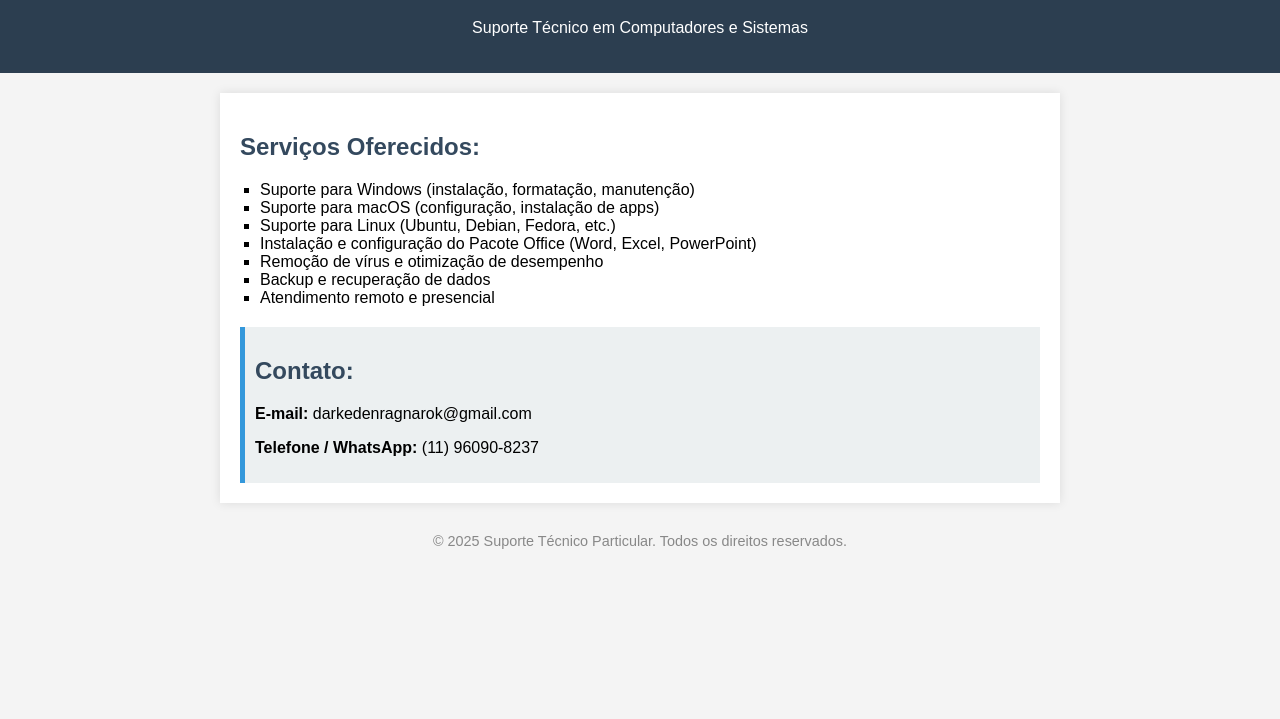
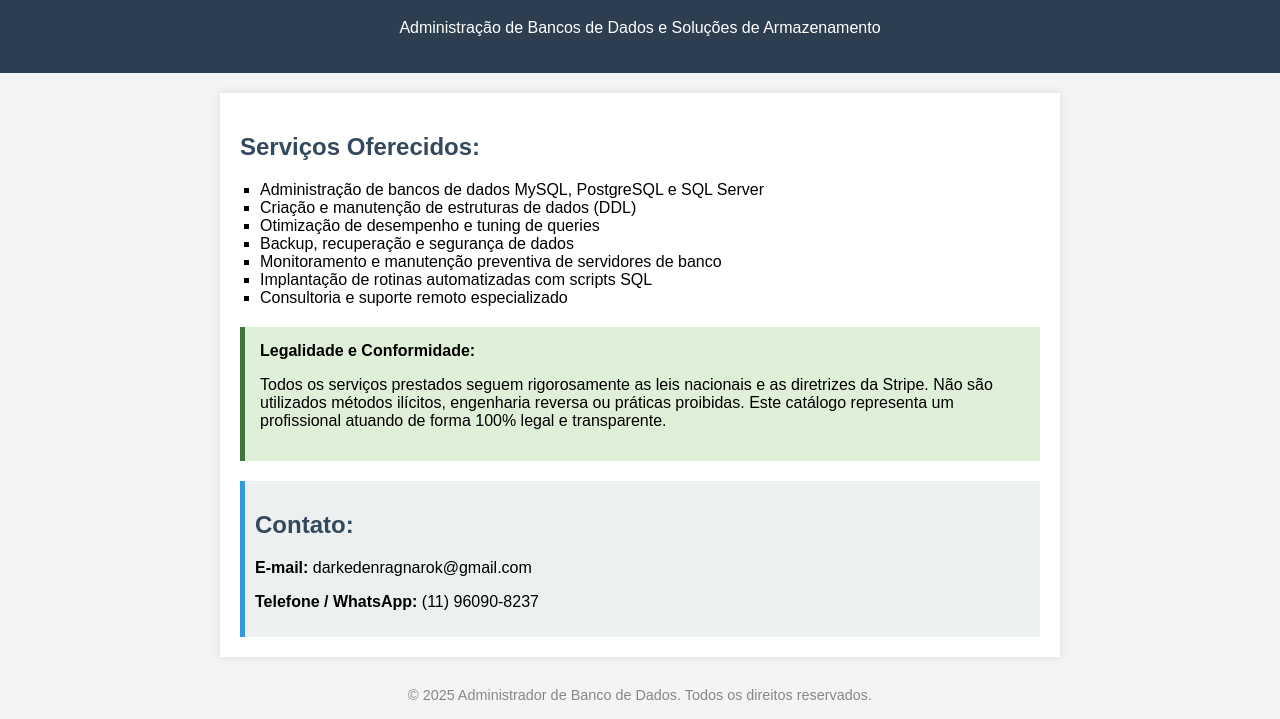
Before and after one commit to Daniel-dev-debug/Cat-logo-Suporte, a plain HTML site: page index.html in a window 1280 px wide. Shown: the part 81-800 px from the top of the page. Drawn offline with Linux system fonts and the light colour scheme.

Commit message:
Add files via upload

```diff
--- a/index.html
+++ b/index.html
@@ -4,7 +4,7 @@
 <head>
   <meta charset="UTF-8">
   <meta name="viewport" content="width=device-width, initial-scale=1">
-  <title>Catálogo de Serviços - Suporte Técnico</title>
+  <title>Catálogo de Serviços - Administrador de Banco de Dados</title>
   <style>
     body {
       font-family: Arial, sans-serif;
@@ -38,6 +38,12 @@
       margin-top: 20px;
       border-left: 5px solid #3498db;
     }
+    .compliance {
+      background-color: #dff0d8;
+      padding: 15px;
+      border-left: 5px solid #3c763d;
+      margin-top: 20px;
+    }
     footer {
       text-align: center;
       padding: 10px;
@@ -50,20 +56,25 @@
 
   <header>
     <h1>Catálogo de Serviços</h1>
-    <p>Suporte Técnico em Computadores e Sistemas</p>
+    <p>Administração de Bancos de Dados e Soluções de Armazenamento</p>
   </header>
 
   <div class="container">
     <h2>Serviços Oferecidos:</h2>
     <ul>
-      <li>Suporte para Windows (instalação, formatação, manutenção)</li>
-      <li>Suporte para macOS (configuração, instalação de apps)</li>
-      <li>Suporte para Linux (Ubuntu, Debian, Fedora, etc.)</li>
-      <li>Instalação e configuração do Pacote Office (Word, Excel, PowerPoint)</li>
-      <li>Remoção de vírus e otimização de desempenho</li>
-      <li>Backup e recuperação de dados</li>
-      <li>Atendimento remoto e presencial</li>
+      <li>Administração de bancos de dados MySQL, PostgreSQL e SQL Server</li>
+      <li>Criação e manutenção de estruturas de dados (DDL)</li>
+      <li>Otimização de desempenho e tuning de queries</li>
+      <li>Backup, recuperação e segurança de dados</li>
+      <li>Monitoramento e manutenção preventiva de servidores de banco</li>
+      <li>Implantação de rotinas automatizadas com scripts SQL</li>
+      <li>Consultoria e suporte remoto especializado</li>
     </ul>
+
+    <div class="compliance">
+      <strong>Legalidade e Conformidade:</strong>
+      <p>Todos os serviços prestados seguem rigorosamente as leis nacionais e as diretrizes da Stripe. Não são utilizados métodos ilícitos, engenharia reversa ou práticas proibidas. Este catálogo representa um profissional atuando de forma 100% legal e transparente.</p>
+    </div>
 
     <div class="contact">
       <h2>Contato:</h2>
@@ -73,7 +84,7 @@
   </div>
 
   <footer>
-    &copy; 2025 Suporte Técnico Particular. Todos os direitos reservados.
+    &copy; 2025 Administrador de Banco de Dados. Todos os direitos reservados.
   </footer>
 
 </body>
```
